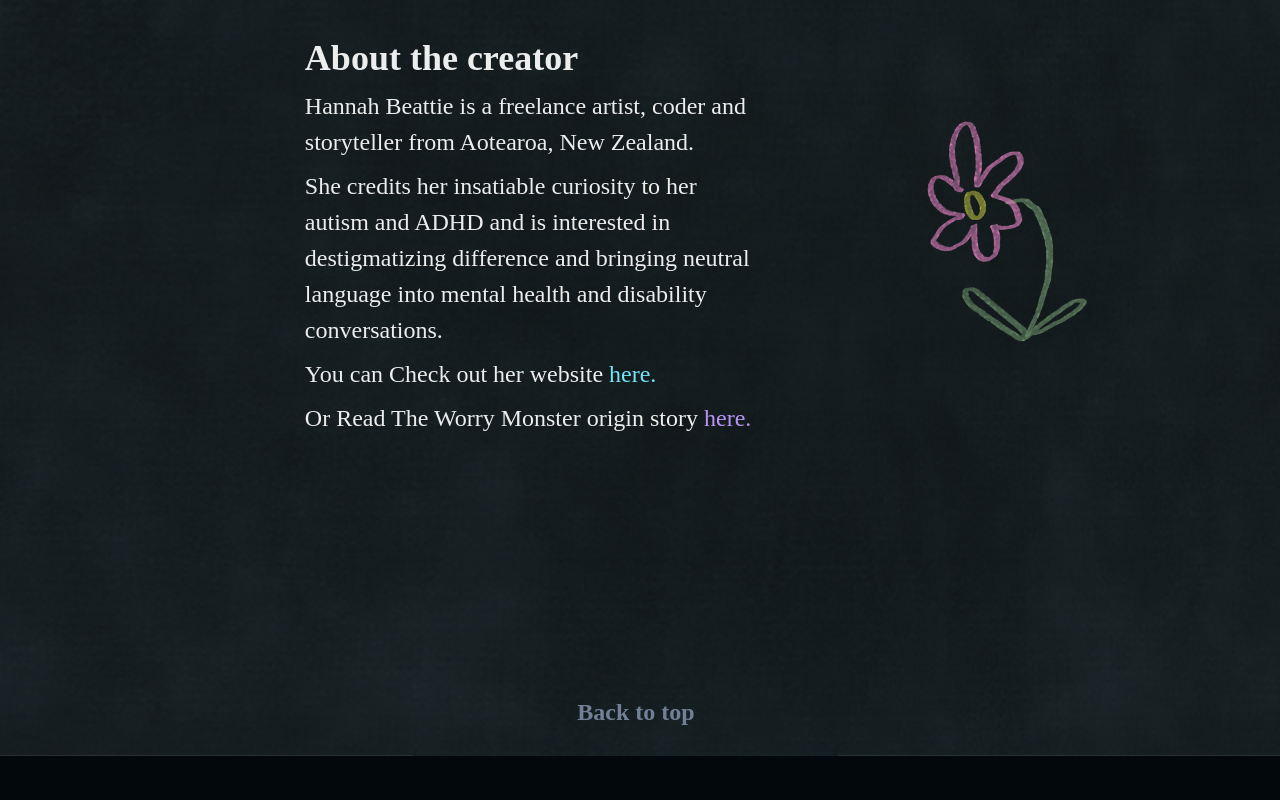
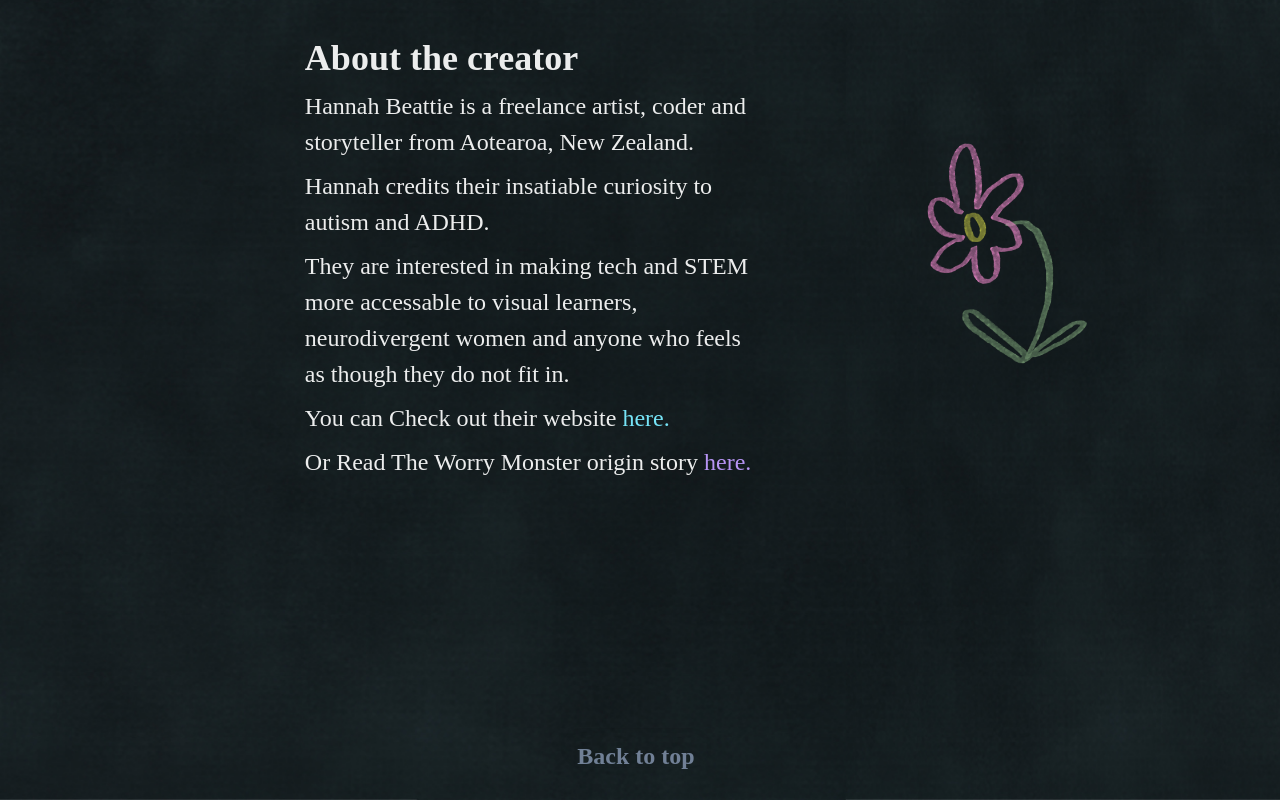
Before and after one commit to HannahBeattie/myWorryMonsterSite, a Next.js app: page / in a window 1280 px wide. Shown: the part 4283-5083 px from the top of the page. Before the commit the page ends 5039 px from the top, so only its background shows below. Built offline with nearby package versions, Linux system fonts and the light colour scheme; a web font is replaced by a local one.

Commit message:
tweak intro

```diff
--- a/public/components/content/landingContent.js
+++ b/public/components/content/landingContent.js
@@ -138,14 +138,14 @@ export const six = {
 				Hannah Beattie is a freelance artist, coder and storyteller from Aotearoa, New
 				Zealand.
 			</Text>
+			<Text>Hannah credits their insatiable curiosity to autism and ADHD.</Text>
 			<Text>
-				She credits her insatiable curiosity to her autism and ADHD and is interested in
-				destigmatizing difference and bringing neutral language into mental health and
-				disability conversations.
+				They are interested in making tech and STEM more accessable to visual learners,
+				neurodivergent women and anyone who feels as though they do not fit in.
 			</Text>
 
 			<Text>
-				You can Check out her website{' '}
+				You can Check out their website{' '}
 				<NextLink
 					target='blank'
 					href={'https://brain-storm-delta.vercel.app/'}
```
